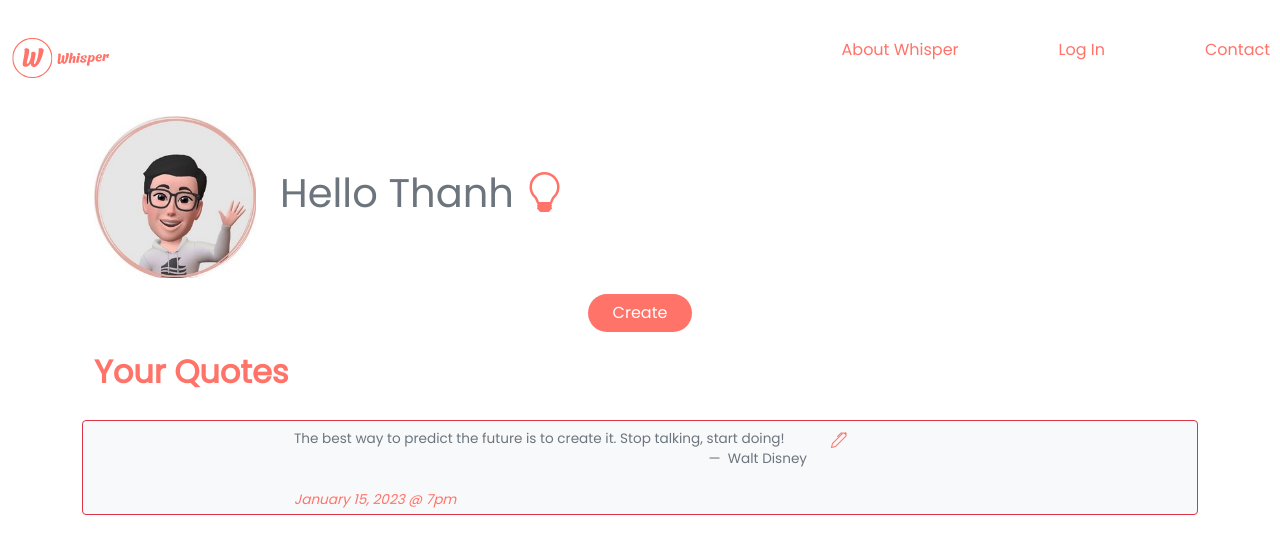
After one commit to thanhtheman/whisper_app, a Django app: page /profile/ in a window 1280 px wide. The commit adds this page. Shown: the top 554 px of the page. Run offline with Django 4.2, Linux system fonts and the light colour scheme.

Commit message:
styling profile page

```diff
--- a/whisper/profiles/templates/profiles/home.html
+++ b/whisper/profiles/templates/profiles/home.html
@@ -56,15 +56,15 @@
             <img src="{% static 'dev_images/message.svg' %}" alt="hero_message_image" class="img-fluid max-width: 100%">
         </div>
         <div class="col-8 col-lg-4">
-            <p class="text-secondary text-wrap m-0 fs-6">Reading a quote somewhere that you resonate with? Pick your quotes and set schedule.</p>
+            <p class="text-secondary text-wrap m-0" style="font-size: 0.85rem;">Reading a quote somewhere that you resonate with? Pick your quotes and set schedule.</p>
         </div>
     </div>
     <div class="row p-2 d-flex flex-row justify-content-center align-items-center ">
         <div class="col-8 col-lg-4">
             <div class="wrapper">
-                <div class="dynamic-txts"><span><i class="bi bi-chat-right-dots"></i>.........<i class="bi bi-battery-charging" style="color: green;"></i>.........<i class="bi bi-check-square"></i></span></div>
+                <div class="dynamic-txts"><span><i class="bi bi-chat-right-dots"></i>.............................<i class="bi bi-check-square"></i></span></div>
             </div>
-            <p class="text-secondary text-start m-0 fs-6 static">
+            <p class="text-secondary text-start m-0" style="font-size: 0.85rem;">
                <span style="color: #ff7369;" class="fw-bold">Whisper</span> will text you those words of wisdom, as reminders,
                 to empower you to achieve your goals.
             </p>
--- /dev/null
+++ b/whisper/profiles/templates/profiles/profile.html
@@ -0,0 +1,49 @@
+{% extends 'main.html' %}
+{% load static %}
+
+{% block content %}
+
+<div class="container">
+    <div class="container">
+        <div class="row d-flex align-items-center">
+            <div class="col-2"><img src="{% static 'images/profile_picture.jpg' %}" alt="profile_picture" class="img-fluid"></div>
+            <div class="col-10 text-secondary h1">Hello Thanh <i class="bi bi-lightbulb" style="color: #ff7369;"></i></div>
+        </div>
+        <div class="d-flex flex-row justify-content-center mt-3">
+            <a href="">
+                <div class="btn text-white text-nowrap rounded-pill px-4" style="background-color: #ff7369;">
+                    Create
+                </div>
+            </a>
+        </div>
+        <div class="row mt-3">
+            <div class="col lead fs-2 fw-bold" style="color: #ff7369;">Your Quotes</div>
+        </div>
+    </div>
+    <!-- We will create a loop to output each quote-->
+    <a href="{% url 'home' %}" class="m-1" style="text-decoration: none;">
+        <div class="container bg-light border border-danger rounded">
+            <div class="row mx-2 mt-2 mb-1">
+                <div class="col-lg-2"></div>
+                <div class="col col-lg-6 text-secondary" >
+                    <blockquote class="blockquote text-start" style="font-size: 0.85rem;">
+                        The best way to predict the future is to create it. Stop talking, start doing!
+                    </blockquote>
+                    <figcaption class="blockquote-footer text-end" style="font-size: 0.85rem;">
+                        Walt Disney
+                    </figcaption>
+                </div>
+                <div class="col-2 col-lg-2"><i class="bi bi-pen" style="color: #ff7369;"></i></div>
+            </div>
+            <div class="row my-1 mx-2">
+                <div class="col-lg-2"></div>
+                <div class="col col-lg-6 fst-italic" style="color: #ff7369; font-size: 0.85rem;">January 15, 2023 @ 7pm</div>
+            </div>
+        </div>
+    </a>
+    <!-- end of a loop to output each quote-->
+</div>
+
+
+
+{% endblock content %}
--- a/whisper/profiles/urls.py
+++ b/whisper/profiles/urls.py
@@ -2,7 +2,8 @@ from django.urls import path
 from . import views
 
 urlpatterns =[
-    path('', views.home, name='profiles'),
+    path('', views.home, name='home'),
+    path('profile/', views.profile, name='profile'),
     path('register/', views.register_user, name='user_registration'),
     path('login/', views.login_user, name='login'),
     path('logout/', views.logout_user, name='logout')
--- a/whisper/profiles/views.py
+++ b/whisper/profiles/views.py
@@ -13,6 +13,10 @@ def home(request):
     return render(request, 'profiles/home.html', context)
 
 
+def profile (request):
+    context = {'profile': 'thanh quach'}
+    return render(request, 'profiles/profile.html', context)
+
 def login_user(request):
     page = 'login'
     if request.user.is_authenticated:
@@ -26,7 +30,7 @@ def login_user(request):
 
         if user is not None:
             login(request, user)
-            return redirect('profiles')
+            return redirect('home')
         else:
             messages.error(request, 'Username or Password is incorrect!')
     context = {'page': page}
@@ -35,7 +39,7 @@ def login_user(request):
 def logout_user(request):
     logout(request)
     messages.info(request,'You have successfully logged out.')
-    return redirect('profiles')
+    return redirect('home')
 
 def register_user(request):
     page = 'user_registration'
@@ -49,7 +53,7 @@ def register_user(request):
             user.save()
             messages.success(request, 'Your account has been successfully created!')
             login(request, user)
-            return redirect('profiles')
+            return redirect('home')
         else:
             messages.error(request, "An error has occured, please check username & password requirements.")
     context = {'form': form, 'page': page}
--- a/whisper/quotes/views.py
+++ b/whisper/quotes/views.py
@@ -17,7 +17,7 @@ def create_quote (request):
                 Schedule.objects.create(
                     time_tag = request.POST['date_time'],
                     quote_owner = quote)
-            return redirect('profiles')
+            return redirect('home')
         else:
             print(form.errors)
     context = {'form': form}
--- a/whisper/templates/navbar.html
+++ b/whisper/templates/navbar.html
@@ -1,6 +1,6 @@
 {% load static %}
 <div class="navbar">
-    <a href="{% url 'profiles' %}"><img src="{% static 'dev_images/logo_whisper.svg' %}" alt="logo" class="logo"></a>
+    <a href="{% url 'home' %}"><img src="{% static 'dev_images/logo_whisper.svg' %}" alt="logo" class="logo"></a>
     <ul class="nav-menu">
         <li class="nav-item">
            <a href="#" class="menu-link">About Whisper</a>
```
Also changed, not shown: whisper/static/images/images/01-shutterstock_476340928-Irina-Bg.jpg (deleted), whisper/static/images/profile_picture.jpg (added).
